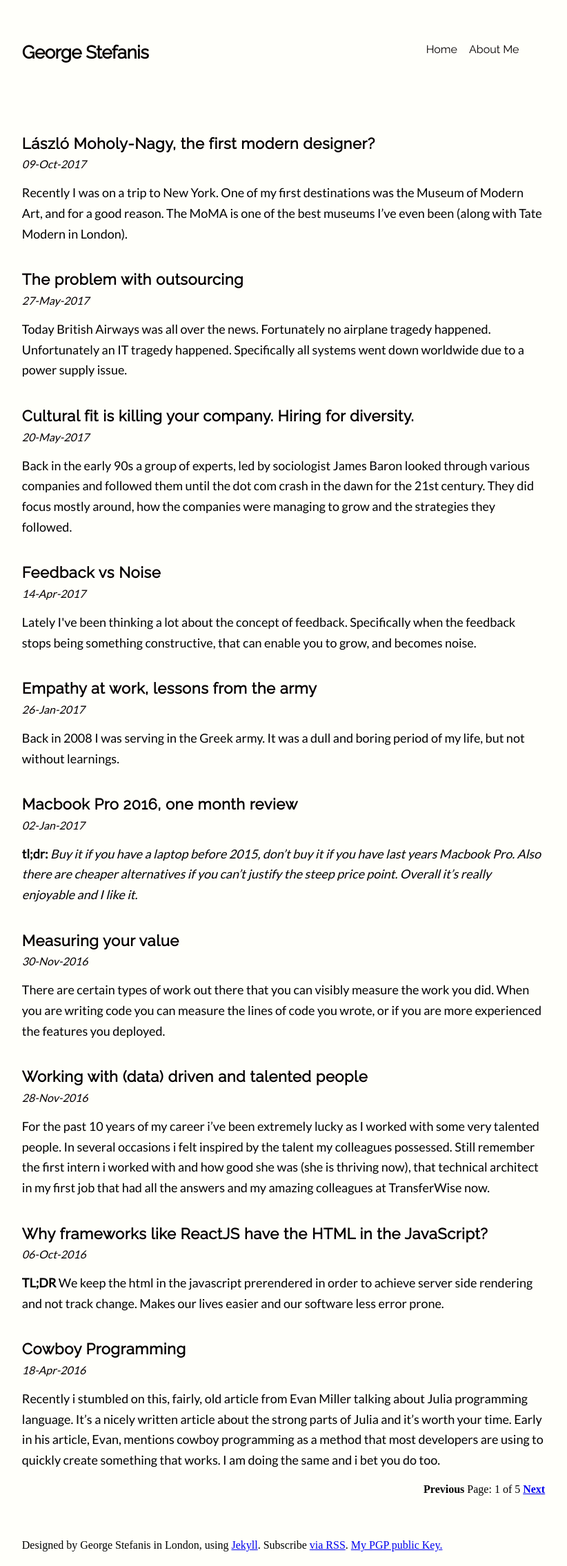
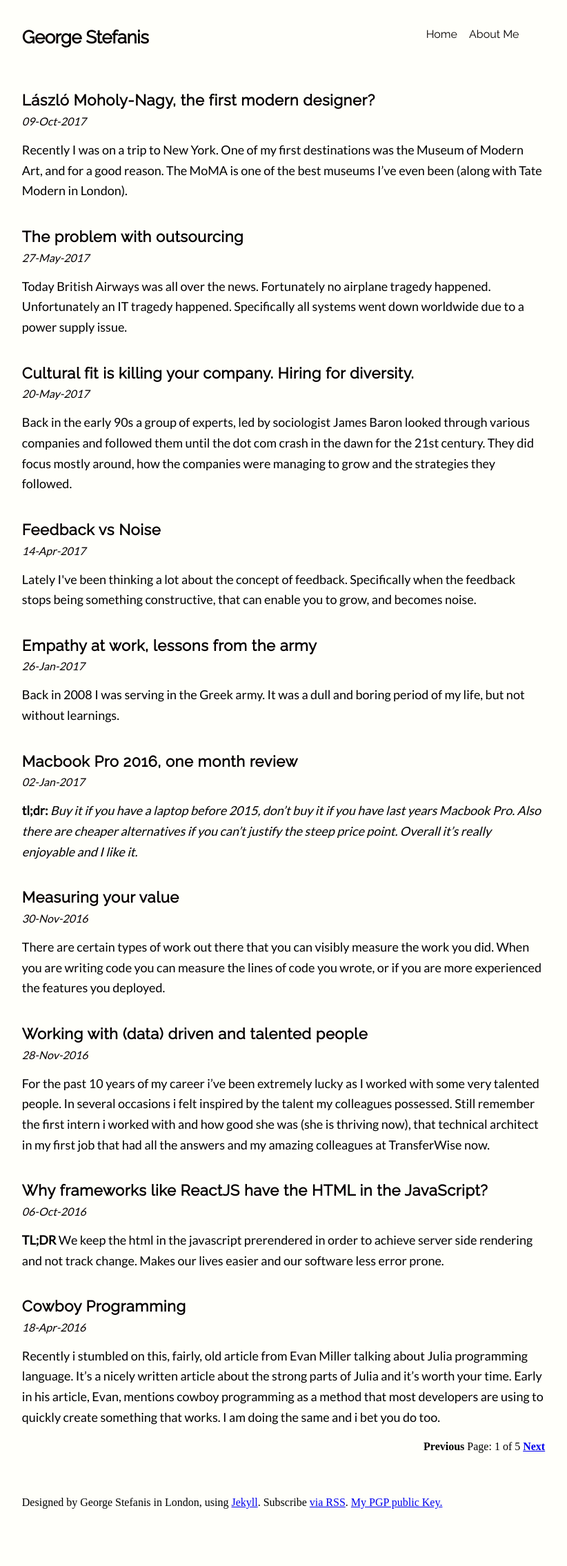
Before and after one commit to skywritergr/georgestefanis.com, a Jekyll site: the page built from index.html, in a window 1280 px wide. Shown: the whole page at 69% size, without its empty margins (229-1051 px from the left). Built offline with Jekyll 4.4.1, drawn with Linux system fonts in a browser that asks for light colours; Markdown is read by kramdown in place of the engine named in the settings; the list of posts is cut into pages by our own code; after the commit the page ends 2208 px from its top, so only the background shows below that.

Commit message:
fixing header CSS for firefox

```diff
--- a/css/main.scss
+++ b/css/main.scss
@@ -23,8 +23,8 @@ h1, h2, h3, h4 {
 
 header {
   order: 1;
-  margin-bottom: 7%;
-  margin-top: 3%;
+  margin-bottom: 3em;
+  margin-top: 1em;
   display: flex;
   justify-content: space-between;
   align-items: center;
```
